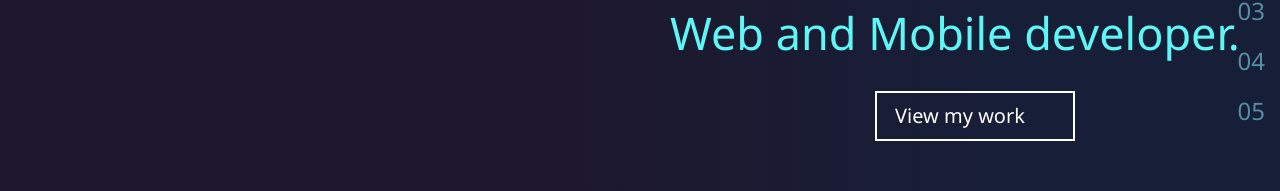
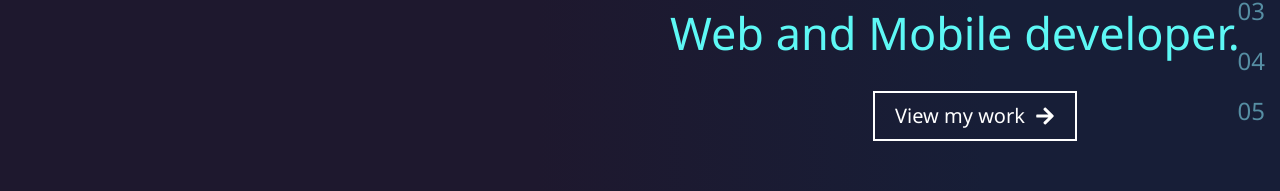
Before and after one commit to gurbangurbanzade/gurbangurbanzade.github.io-, a React (Vite) app: page / in a window 1280 px wide. Shown: the part 364-555 px from the top of the page. Built offline with nearby package versions, Linux system fonts and the light colour scheme; no server answers.

Commit message:
button update

```diff
--- a/src/components/Hero/hero.scss
+++ b/src/components/Hero/hero.scss
@@ -180,22 +180,20 @@ body {
         }
       }
       .btn {
-        width: 200px;
+        box-sizing: border-box;
         height: 50px;
-        padding: 0px 30px 0px 0px;
+        padding: 10px 20px;
         background-color: transparent;
         border: 2px solid white;
         color: white;
         font-size: 20px;
         cursor: pointer;
-        display: block;
         margin: 0 auto;
-        position: relative;
+        display: flex;
+        align-items: center;
 
-        .arrow-left {
+        .arrowLeft {
           margin-left: 10px;
-          position: absolute;
-          top: calc(50% - 16px / 2);
           transition: transform 0.5s ease;
         }
 
@@ -203,7 +201,7 @@ body {
           background-color: #ff3870;
           border: none;
 
-          .arrow-left {
+          .arrowLeft {
             transform: rotate(90deg);
           }
         }
@@ -386,11 +384,11 @@ body {
           }
         }
         .textBox {
-          padding-bottom: 20px;
+          padding-top: 10px;
           padding-left: 0px;
           width: 100%;
           height: 50vh;
-          justify-content: start;
+          justify-content: flex-start;
           h1 {
             // // padding: 0 30px;
             // // color: #5df8f5;
--- a/src/components/Hero/index.jsx
+++ b/src/components/Hero/index.jsx
@@ -11,6 +11,7 @@ import Arrow3 from "../../../src/assets/img/heroBannerImg/arrow3.png";
 import Arrow4 from "../../../src/assets/img/heroBannerImg/arrow4.png";
 import Slash from "../../../src/assets/img/heroBannerImg/slash.png";
 import Profile1 from "../../../src/assets/img/heroBannerImg/profile1.png";
+import { FaArrowRight } from "react-icons/fa";
 
 const Hero = ({ onButtonClick }) => {
   return (
@@ -157,19 +158,7 @@ const Hero = ({ onButtonClick }) => {
             <br /> Web and Mobile developer.
           </h1>
           <button className="btn" onClick={onButtonClick} style={{ zIndex: 1 }}>
-            View my work
-            {/* <svg
-              xmlns="http://www.w3.org/2000/svg"
-              height="16"
-              width="16"
-              viewBox="0 0 448 512"
-              className="arrow-left"
-            >
-              <path
-                d="M438.6 278.6c12.5-12.5 12.5-32.8 0-45.3l-160-160c-12.5-12.5-32.8-12.5-45.3 0s-12.5 32.8 0 45.3L338.8 224 32 224c-17.7 0-32 14.3-32 32s14.3 32 32 32l306.7 0L233.4 393.4c-12.5 12.5-12.5 32.8 0 45.3s32.8 12.5 45.3 0l160-160z"
-                fill="white"
-              />
-            </svg> */}
+            View my work <FaArrowRight className="arrowLeft" />
           </button>
         </div>
       </div>
```
